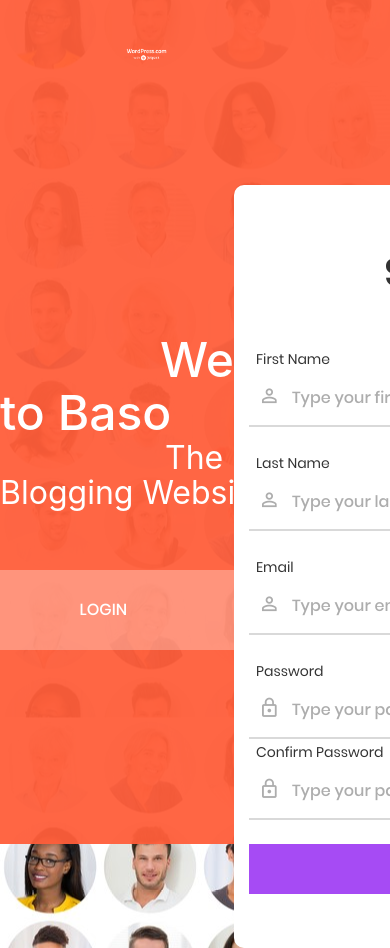
After one commit to ZGozon/NoSQLBLog, a PHP site: page /indexOld.php in a window 390 px wide; the page is wider, and only the part inside the window is pictured. The commit adds this page. Run offline with PHP 8.4, Linux system fonts and the light colour scheme.

Commit message:
Refractored index page
- now responsive

```diff
--- /dev/null
+++ b/indexOld.php
@@ -0,0 +1,165 @@
+<?php
+    require_once 'library.php';
+    if(chkLogin()){
+        header("Location: home.php");
+    }
+?>
+  <!DOCTYPE html>
+  <html>
+
+  <head>
+    <title>Blogging Website</title>
+    <style>
+      @keyframes infiniteScrollBg {
+        0% {
+          transform: translateY(0%);
+        }
+        100% {
+          transform: translateY(-100%);
+        }
+      }
+
+      .animated-scene {
+        width: 100vw;
+        height: 100vh;
+        position: fixed;
+        min-height: 400px;
+        animation: infiniteScrollBg 50s infinite;
+      }
+
+      .animated-scene__frame {
+        width: 100%;
+        height: 100%;
+        background-color: #4277a3;
+        background-image: url('images/portraits.jpg');
+      }
+
+      .layer {
+        content: '';
+        display: block;
+        position: absolute;
+        top: 0;
+        right: 0;
+        bottom: 0;
+        left: 0;
+        background-color: rgba(255, 94, 58, .95);
+        opacity: 1;
+        z-index: auto;
+      }
+
+      html,
+      body {
+        height: 100%;
+      }
+
+      body {
+        display: flex;
+        flex-direction: column;
+      }
+
+      header,
+      footer {
+
+        padding: 20px;
+        color: white;
+        margin-top: 20px;
+      }
+    </style>
+
+
+    <meta name="viewport" content="width=device-width, initial-scale=1">
+    <link rel="icon" type="image/png" href="images/icons/favicon.ico" />
+    <link rel="stylesheet" type="text/css" href="vendor/bootstrap/css/bootstrap.min.css">
+    <link rel="stylesheet" type="text/css" href="fonts/font-awesome-4.7.0/css/font-awesome.min.css">
+    <link rel="stylesheet" type="text/css" href="fonts/iconic/css/material-design-iconic-font.min.css">
+    <link rel="stylesheet" type="text/css" href="css/util.css">
+    <link rel="stylesheet" type="text/css" href="css/main.css">
+
+  </head>
+
+  <body style="display: contents;">
+    <div class="animated-scene">
+      <div class="animated-scene__frame animated-scene__frame-1"></div>
+      <div class="animated-scene__frame animated-scene__frame-2"></div>
+    </div>
+
+    <div class="layer">
+      <header>
+        <img src="images/samplelogo.png" style="width: 15%; margin-left: 100px;">
+      </header>
+      <div style="margin-top: 250px;">
+        <h1>
+          <font color="white" size="600px;" style="margin-left: 160px;">Welcome to Baso</font>
+        </h1>
+        <h2>
+          <font color="white" style="margin-left: 165px; font-weight: 400;">The No.1 Blogging Website</font>
+        </h2>
+      </div>
+      <div class="container-login100-form-btn">
+        <a class="button login100-form-btn" href="login.php" type="submit" name="reg" style="width: 300px;
+        background: #ffffff4d;
+        height: 80px;
+        margin-left: -47%;
+        margin-top: 60px;">Login</a>
+      </div>
+
+      <div class="limiter">
+        <div class="wrap-login100 p-l-55 p-r-55 p-t-65 p-b-54">
+          <form action="register_action.php" method="post">
+            <span class="login100-form-title p-b-49">
+              Sign Up
+            </span>
+            <div class="wrap-input100 validate-input m-b-23" data-validate="Username is reauired">
+              <span class="label-input100">First Name</span>
+              <input class="input100" type="text" id="inputFname3" name="fname" placeholder="Type your first name" required="required">
+              <span class="focus-input100" data-symbol="&#xf206;"></span>
+            </div>
+            <div class="wrap-input100 validate-input m-b-23" data-validate="Username is reauired">
+              <span class="label-input100">Last Name</span>
+              <input class="input100" type="text" id="inputLname3" name="lname" placeholder="Type your lastname" required="required">
+              <span class="focus-input100" data-symbol="&#xf206;"></span>
+            </div>
+            <div class="wrap-input100 validate-input m-b-23" data-validate="Username is reauired">
+              <span class="label-input100">Email</span>
+              <input class="input100" type="email" id="inputEmail3" name="email" placeholder="Type your emailaddress" required="required">
+              <span class="focus-input100" data-symbol="&#xf206;"></span>
+            </div>
+            <div class="wrap-input100 validate-input" data-validate="Password is required">
+              <span class="label-input100">Password</span>
+              <input class="input100" type="password" id="pass" name="pass" placeholder="Type your password" required="required">
+              <span class="focus-input100" data-symbol="&#xf190;"></span>
+            </div>
+            <div class="wrap-input100 validate-input" data-validate="Password is required">
+              <span class="label-input100">Confirm Password</span>
+              <input class="input100" type="password" id="cpass" name="cpass" onblur="chk()" placeholder="Type your password" required="required">
+              <span class="focus-input100" data-symbol="&#xf190;"></span>
+              <div id="error"></div>
+            </div>
+            <br>
+            <div class="container-login100-form-btn">
+              <div class="wrap-login100-form-btn">
+                <div class="login100-form-bgbtn"></div>
+                <button class="login100-form-btn" type="submit" name="reg">
+                  Sign Up
+                </button>
+              </div>
+            </div>
+            </a>
+           </div>
+        </form>
+      </div>
+    </div>
+    </div>
+
+    <!--===============================================================================================-->
+    <script src="vendor/jquery/jquery-3.2.1.min.js"></script>
+    <!--===============================================================================================-->
+    <!--===============================================================================================-->
+    <script src="vendor/bootstrap/js/popper.js"></script>
+    <script src="vendor/bootstrap/js/bootstrap.min.js"></script>
+    <!--===============================================================================================-->
+    <script src="js/main.js"></script>
+  </body>
+
+  </html>
+  </div>
--- a/login.php
+++ b/login.php
@@ -1,4 +1,3 @@
-
 <?php
     require_once 'library.php';
     if(chkLogin()){
@@ -8,7 +7,6 @@
 <!DOCTYPE html>
 <html lang="en">
 <head>
-    <title>Log-In</title>
     <meta charset="UTF-8">
     <meta name="viewport" content="width=device-width, initial-scale=1">
 
@@ -32,6 +30,7 @@
     <link rel="stylesheet" type="text/css" href="css/login_main.css">
     <link rel="stylesheet" type="text/css" href="css/login_util.css">
 <!--===============================================================================================-->
+    <title>Log-In</title>
 </head>
 <body>
 
@@ -76,9 +75,6 @@
         </div>
     </div>
 
-
-    <div id="dropDownSelect1"></div>
-
 <!--===============================================================================================-->
     <script src="vendor/jquery/jquery-3.2.1.min.js"></script>
 <!--===============================================================================================-->
```
Also changed, not shown: index.php (+49 -67 lines), images/portraits - Copy.jpg (added), images/portraitsCopy.png (added).
